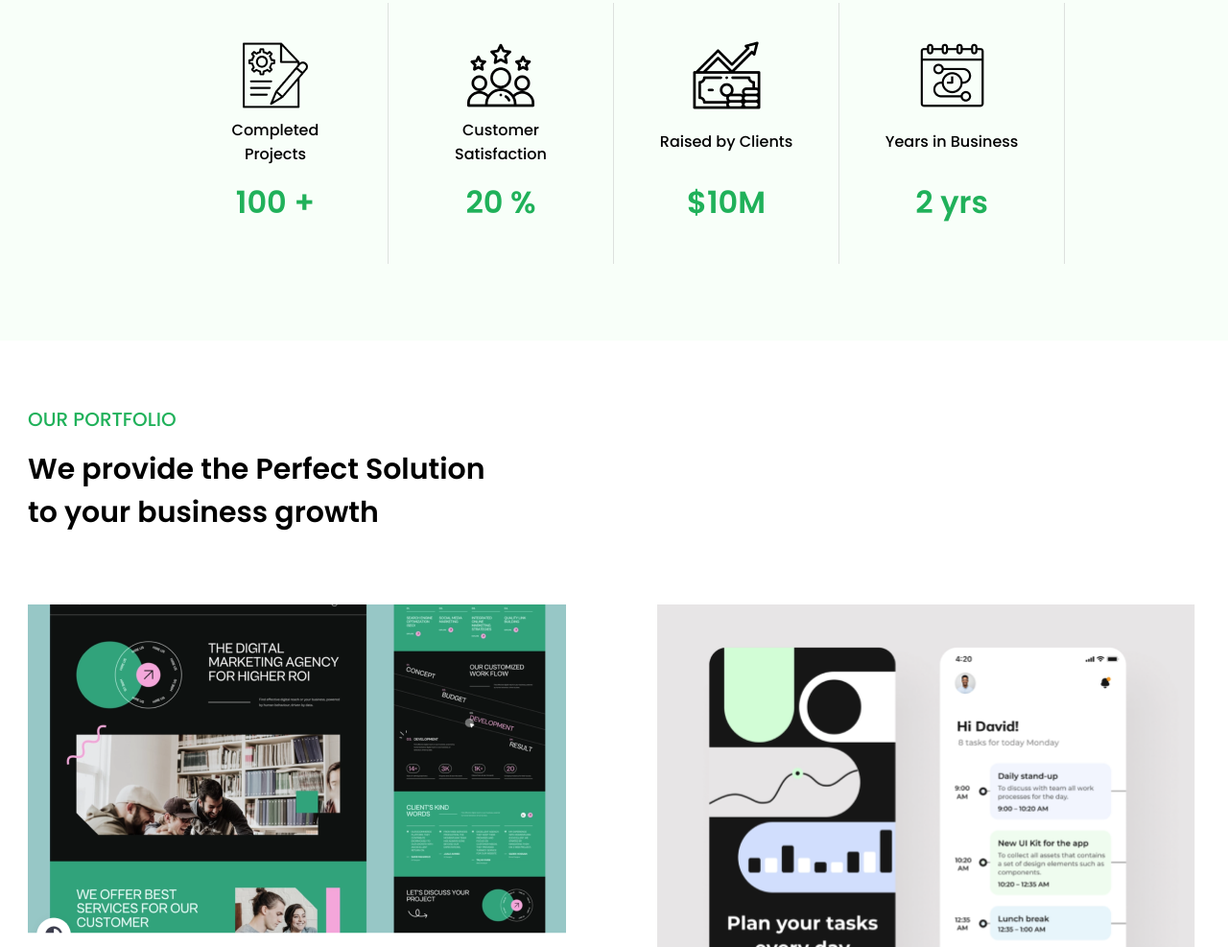
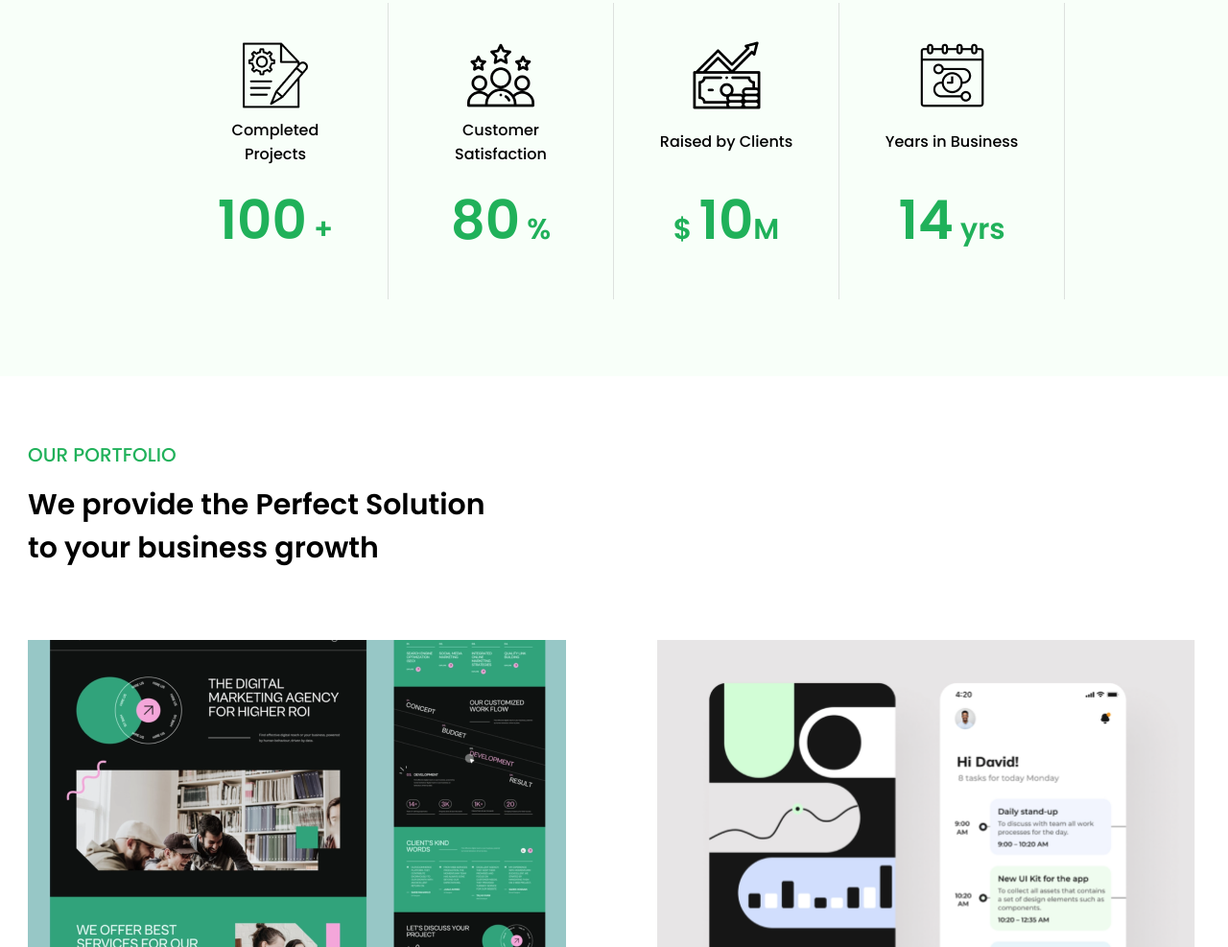
Before and after one commit to jeffersonsouuza/design-agency, a website with bundled scripts: page index.html in a window 1280 px wide. Shown: the part 1593-2580 px from the top of the page at 96% size. Built offline with nearby package versions, Linux system fonts and the light colour scheme.

Commit message:
improve: animar secao numbers

```diff
--- a/css/sass/modules/_number.scss
+++ b/css/sass/modules/_number.scss
@@ -27,10 +27,11 @@
         align-items: center;
       }
     }
+    div,
     span {
       color: $green-color;
       font-weight: 600;
-      font-size: 2em;
+      font-size: em(30);
       text-align: center;
     }
   }
--- a/index.html
+++ b/index.html
@@ -133,28 +133,28 @@
           <img src="./img/icon/project-plan.png" alt="icone de projetos">
           <figcaption>Completed Projects</figcaption>
         </figure>
-        <span>100 +</span>
+        <div><span class="number">100</span> +</div>
       </div>
       <div class="numbers fadeInDown" data-anime="100">
         <figure>
           <img src="./img/icon/rating.png" alt="icone de avaliação">
           <figcaption>Customer Satisfaction</figcaption>
         </figure>
-        <span>20 %</span>
+        <div><span class="number">80</span> %</div>
       </div>
       <div class="numbers fadeInDown" data-anime="100">
         <figure>
           <img src="./img/icon/raise.png" alt="icone de aumento">
           <figcaption>Raised by Clients</figcaption>
         </figure>
-        <span>$10M</span>
+        <div>$ <span class="number">10</span>M</div>
       </div>
       <div class="numbers fadeInDown" data-anime="100">
         <figure>
           <img src="./img/icon/timeline.png" alt="icone de tempo">
           <figcaption>Years in Business</figcaption>
         </figure>
-        <span>2 yrs</span>
+        <div><span class="number">14 </span> yrs</div>
       </div>
     </div>
   </section>
@@ -329,7 +329,7 @@
   </footer>
 
   <script src="./js/simple-anime.js"></script>
-  <script src="./js/script.js"></script>
+  <script type="module" src="./js/script.js"></script>
 
   <script>
     /* Open */
--- /dev/null
+++ b/js/modules/anima-numeros.js
@@ -0,0 +1,28 @@
+export default class AnimaNumeros {
+  constructor(numbersElement, duration = 2000) {
+    this.numbersElement = numbersElement;
+    this.finalValue = parseInt(this.numbersElement.innerText);
+    this.duration = duration;
+    this.startAnimation();
+  }
+
+  animate() {
+    const startTime = performance.now();
+    const step = (currentTime) => {
+      const progress = Math.min((currentTime - startTime) / this.duration, 1);
+      const currentNumber = Math.floor(progress * this.finalValue);
+      this.numbersElement.innerText = currentNumber;
+
+      if (progress < 1) {
+        requestAnimationFrame(step);
+      } else {
+        this.numbersElement.innerText = this.finalValue;
+      }
+    };
+    requestAnimationFrame(step);
+  }
+
+  startAnimation() {
+    this.animate();
+  }
+}
--- a/js/script.js
+++ b/js/script.js
@@ -1,3 +1,9 @@
+import AnimaNumeros from "./modules/anima-numeros.js";
+
 if (window.SimpleAnime) {
   new SimpleAnime();
 }
+
+document.querySelectorAll(".number").forEach((element) => {
+  new AnimaNumeros(element, 3000);
+});
```
Also changed, not shown: css/style.css, css/style.min.css, 2 other files.
